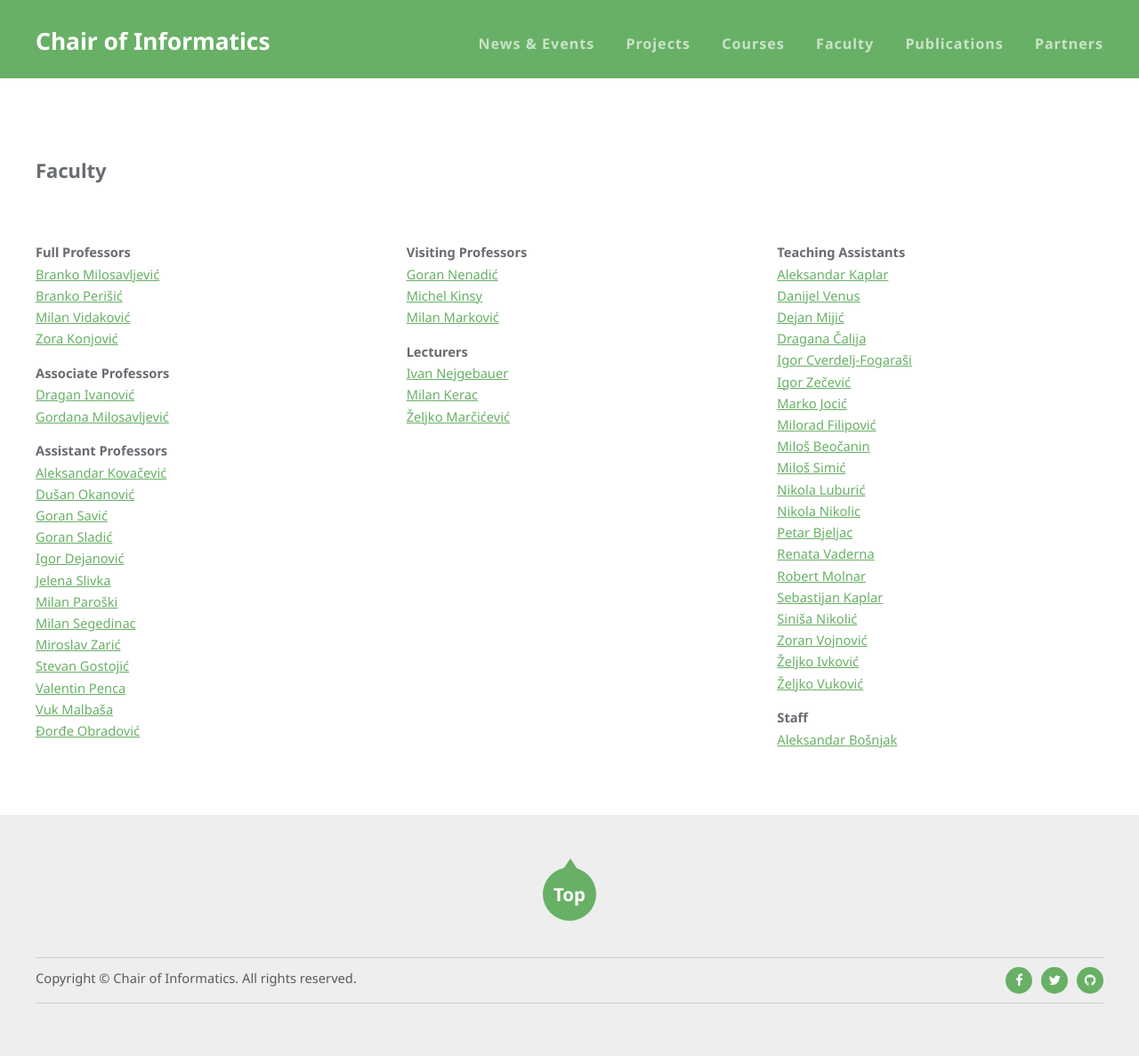
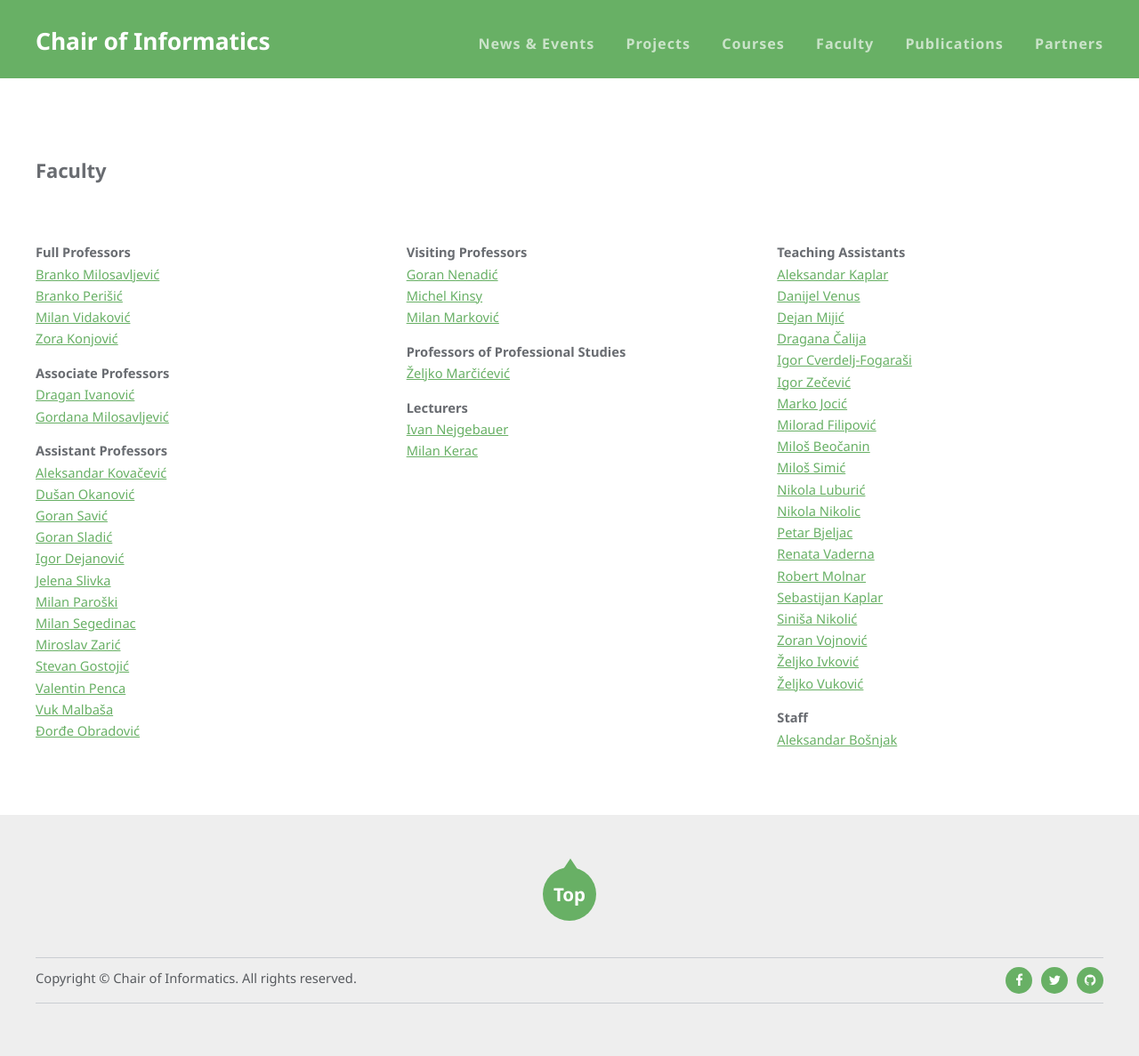
Before and after one commit to unsftn/informatika, a Jekyll site: the page built from 04-faculty.html, in a window 1280 px wide. Shown: the whole page at 89% size. Built offline with Jekyll 4.4.1, drawn with Linux system fonts in a browser that asks for light colours.

Commit message:
Promenjeno Zeljkovo zvanje.

```diff
--- a/04-faculty.html
+++ b/04-faculty.html
@@ -50,6 +50,14 @@ permalink: /faculty/
       {% endif %}
     {% endfor %}
     </p>
+    <h3>Professors of Professional Studies</h3>
+    <p>
+    {% for fac in faculty %}
+      {% if fac.zvanje == "seniorlecturer" %}
+      <a href="{{site.baseurl}}{{fac.url}}">{{fac.title}}</a><br/>
+      {% endif %}
+    {% endfor %}
+    </p>
     <h3>Lecturers</h3>
     <p>
     {% for fac in faculty %}
```
Also changed, not shown: _faculty/ZeljkoMarcicevic.md (+3 -3 lines).
